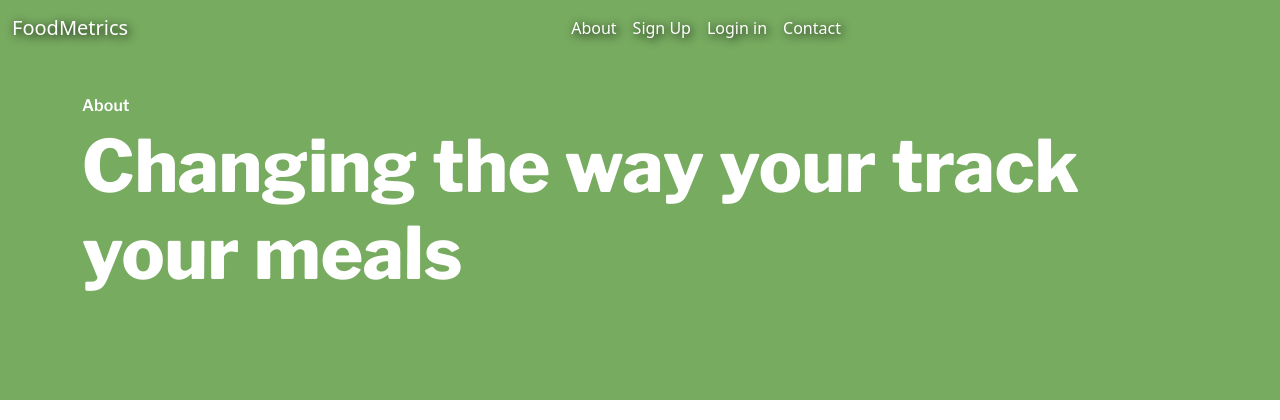
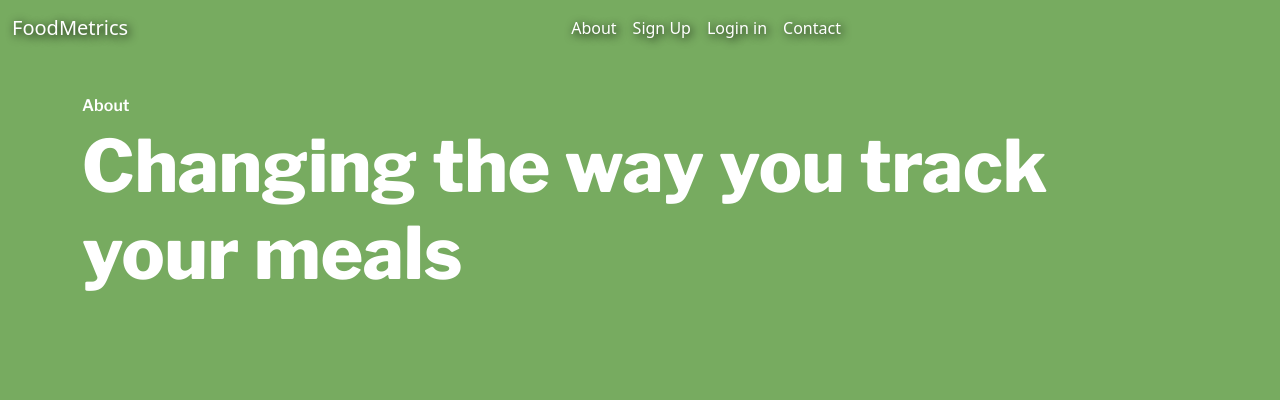
Before and after one commit to TBertazoli/foodmacros, a Django app: page /about/ in a window 1280 px wide. Shown: the top 420 px of the page. Run offline with Django 5.2, Linux system fonts and the light colour scheme; some libraries are stand-ins or nearby versions.

Commit message:
added readme

```diff
--- a/main_app/templates/about.html
+++ b/main_app/templates/about.html
@@ -5,7 +5,7 @@
       <div class="col">
         <h3 class="libre-franklin-semibold">About</h3>
         <h1 class="libre-franklin-extrabold">
-          Changing the way your track your meals
+          Changing the way you track your meals
         </h1>
       </div>
     </div>
```
Also changed, not shown: main_app/templates/main_app/add_food_form.html (+0 -10 lines), README.md (added), main_app/static/images/readme1.png (added), main_app/static/images/readme2.png (added), main_app/static/images/readme3.png (added), main_app/static/images/readme4.png (added).
